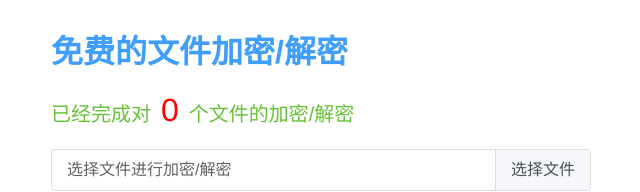
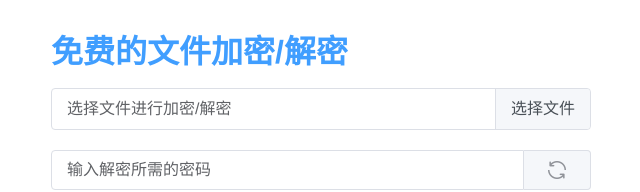
Before and after one commit to hipi/web-crypto, a Vue app: page / in a window 1280 px wide. Shown: the top 192 px of the page, without its empty margins (319-959 px from the left). Built offline with nearby package versions, Linux system fonts and the light colour scheme; no server answers.

Commit message:
Update App.vue

```diff
--- a/src/App.vue
+++ b/src/App.vue
@@ -2,10 +2,11 @@
   <div id="app">
     <h1 class="logo"></h1>
     <p class="slogan">免费的文件加密/解密</p>
-    <div class="lead">
+    <!--<div class="lead">
       已经完成对<span>{{ count }}</span
       >个文件的加密/解密
     </div>
+    -->
     <Crypto />
     <div class="dec">
       <p>快速、安全、无服务器，从不上传文件到服务器。</p>
```
